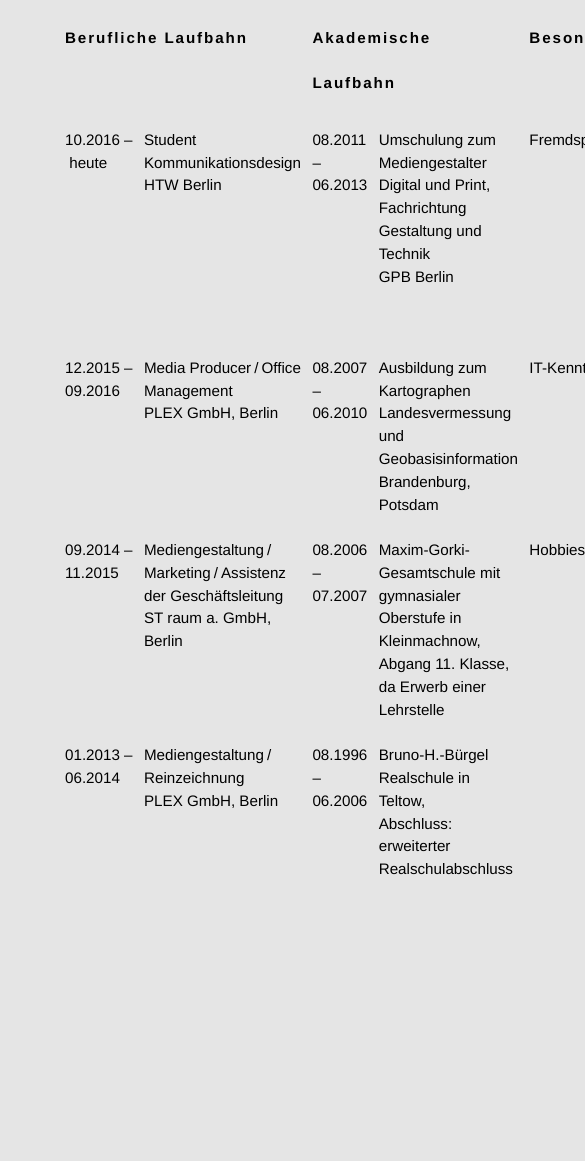
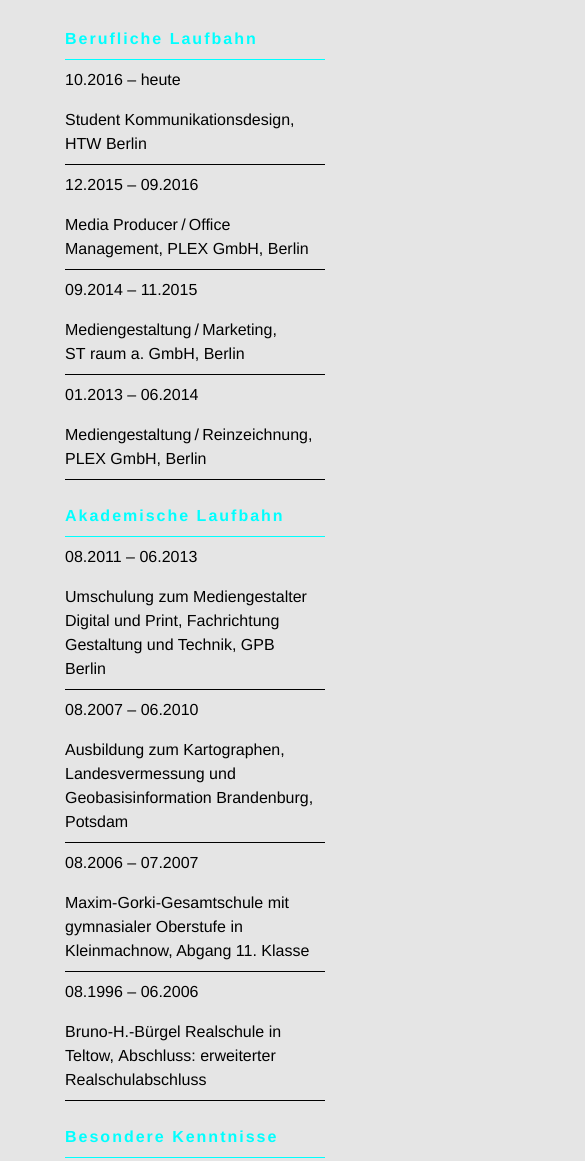
Before and after one commit to nckbrlyn/anoack.github.io, a plain HTML site: page CV.html in a window 390 px wide. Shown: the part 276-1437 px from the top of the page, 585 px wide, since content can reach past the window. Before the commit the page ends 1176 px from the top, so only its background shows below. Drawn offline with Linux system fonts and the light colour scheme.

Commit message:
edit table on cv – try to make it responsive 5

```diff
--- a/CV.html
+++ b/CV.html
@@ -45,57 +45,87 @@
           <thead>
             <tr>
               <td colspan="2">Berufliche Laufbahn</td>
+            </tr>
+          </thead>
+
+          <tbody>
+            <tr>
+              <td>10.2016&nbsp;–&nbsp;heute</td>
+              <td>Student Kommunikationsdesign, <wbr>HTW&nbsp;Berlin</td>
+            </tr>
+            <tr>
+              <td>12.2015&nbsp;–&nbsp;09.2016</td>
+              <td>Media Producer&thinsp;/&thinsp;Office Management, <wbr>PLEX&nbsp;GmbH, Berlin</td>
+            </tr>
+            <tr>
+              <td>09.2014&nbsp;–&nbsp;11.2015</td>
+              <td>Mediengestaltung&thinsp;/&thinsp;Marketing, <wbr>ST&nbsp;raum&nbsp;a. GmbH, Berlin</td>
+            </tr>
+            <tr>
+              <td>01.2013&nbsp;–&nbsp;06.2014</td>
+              <td>Mediengestaltung&thinsp;/&thinsp;Reinzeichnung, <wbr>PLEX&nbsp;GmbH, Berlin</td>
+            </tr>
+          </tbody>
+
+        </table>
+
+        <table>
+
+          <thead>
+            <tr>
               <td colspan="2">Akademische Laufbahn</td>
+            </tr>
+          </thead>
+
+          <tbody>
+            <tr>
+              <td>08.2011&nbsp;–&nbsp;06.2013</td>
+              <td>Umschulung zum Mediengestalter Digital und Print, <wbr>Fachrichtung Gestaltung und Technik, GPB Berlin</td>
+            </tr>
+            <tr>
+              <td>08.2007&nbsp;–&nbsp;06.2010</td>
+              <td>Ausbildung zum Kartographen, Landesvermessung <wbr>und Geobasisinformation Brandenburg, Potsdam</td>
+            </tr>
+            <tr>
+              <td>08.2006&nbsp;–&nbsp;07.2007</td>
+              <td>Maxim-Gorki-Gesamtschule mit gymnasialer Oberstufe <wbr>in Kleinmachnow, Abgang 11. Klasse</td>
+            </tr>
+            <tr>
+              <td>08.1996&nbsp;–&nbsp;06.2006</td>
+              <td>Bruno-H.-Bürgel Realschule in Teltow, <wbr>Abschluss: erweiterter Realschulabschluss</td>
+            </tr>
+          </tbody>
+
+        </tabel>
+
+        <table>
+
+          <thead>
+            <tr>
               <td colspan="2">Besondere Kenntnisse</td>
             </tr>
           </thead>
 
           <tbody>
             <tr>
-              <td>10.2016&nbsp;–&nbsp;heute</td>
-              <td>Student Kommunikationsdesign<br>
-                HTW Berlin</td>
-              <td>08.2011 – 06.2013</td>
-              <td>Umschulung zum Mediengestalter Digital und Print,<br>Fachrichtung Gestaltung und Technik<br>GPB Berlin</td>
               <td>Fremdsprachen</td>
               <td>Englisch – sehr gute Kenntnisse in Wort und Schrift<br>
-                Französisch – erweiterte Kenntnisse</br>
-              Schwedisch – Grundkenntnisse</td>
+                  Französisch – erweiterte Kenntnisse</br>
+                  Schwedisch – Grundkenntnisse</td>
             </tr>
-
             <tr>
-              <td>12.2015 – 09.2016</td>
-              <td>Media Producer&thinsp;/&thinsp;Office Management<br>
-                PLEX GmbH, Berlin</td>
-              <td>08.2007 – 06.2010</td>
-              <td>Ausbildung zum Kartographen<br>Landesvermessung und Geobasisinformation Brandenburg, Potsdam</td>
               <td>IT-Kenntnisse</td>
               <td>Mac und Windows<br>
               Adobe CC<br>
-              HTML, CSS und CMS<br>
-              MS-Office</td>
+              HTML, CSS und CMS sowie MS-Office</td>
             </tr>
-
             <tr>
-              <td>09.2014 – 11.2015</td>
-              <td>Mediengestaltung&thinsp;/&thinsp;Marketing&thinsp;/&thinsp;Assistenz der Geschäftsleitung<br>ST raum a. GmbH, Berlin</td>
-              <td>08.2006 – 07.2007</td>
-              <td>Maxim-Gorki-Gesamtschule mit gymnasialer Oberstufe in Kleinmachnow,<br>Abgang 11. Klasse, da Erwerb einer Lehrstelle</td>
               <td>Hobbies</td>
               <td>fotografieren, zeichnen, lesen, schwimmen, radfahren, joggen</td>
             </tr>
-
-            <tr>
-              <td>01.2013 – 06.2014</td>
-              <td>Mediengestaltung&thinsp;/&thinsp;Reinzeichnung<br>PLEX GmbH, Berlin</td>
-              <td>08.1996 – 06.2006</td>
-              <td>Bruno-H.-Bürgel Realschule in Teltow,<br>Abschluss: erweiterter Realschulabschluss</td>
-              <td></td>
-              <td></td>
-            </tr>
           </tbody>
 
-        </table>
+        </tabel>
 
       </div>
   </body>
--- a/css/stylesheet.css
+++ b/css/stylesheet.css
@@ -177,6 +177,10 @@ header div ul li {
 
 /* ––––– Curriculum Vitae ––––– */
 
+table {
+  float: left;
+}
+
 #cv {
   margin-left: 20px;
   margin-right: 20px;
@@ -185,38 +189,61 @@ header div ul li {
 #cv h1 {
   font-size: 20px;
   letter-spacing: 0.25em;
-}
-
-#cv h1:hover {
-  color: #ffa07a;
   cursor: default;
-}
-
-#cv h3 {
-  color: cyan;
-  font-size: 0.95em;
-  letter-spacing: 0.125em;
 }
 
 #cv table {
   border-collapse: collapse;
-  line-height: 1.5;
-  font-size: 0.95em;
-  padding-right: 50px;
-  width: 100%;
 }
 
-td, th {
-  padding: 0.75em 0.75em 0.75em 0;
+#cv table td, th {
   vertical-align: top;
+  padding: 0.5em 0.5em 0.5em 0;
+  line-height: 1.5;
 }
 
-
-
 #cv thead {
-  font-size: 1em;
+  color: cyan;
+  font-size: 1.0em;
+  font-weight: bold;
   letter-spacing: 0.125em;
-  font-weight: bold;
   line-height: 3;
+  margin-top: 1.0em;
   cursor: default;
 }
+
+/* ––––– Responsive Design (Media Queries) ––––– */
+
+@media screen and (max-width: 34em) {
+
+  thead {
+    display: block;
+  }
+
+  tr {
+    border-bottom: 1px solid;
+    /*border-color: black;*/
+  }
+
+  table, tbody, tr {
+    display: block;
+  }
+
+  tbody th {
+    display: block;
+    font-weight: bold;
+  }
+
+  td {
+    display: inline-block;
+  }
+
+}
+
+@media screen and (max-width: 16em) {
+
+  td {
+    display: block;
+  }
+
+}
```
Also changed, not shown: kontakt.html (+1 -1 lines).
